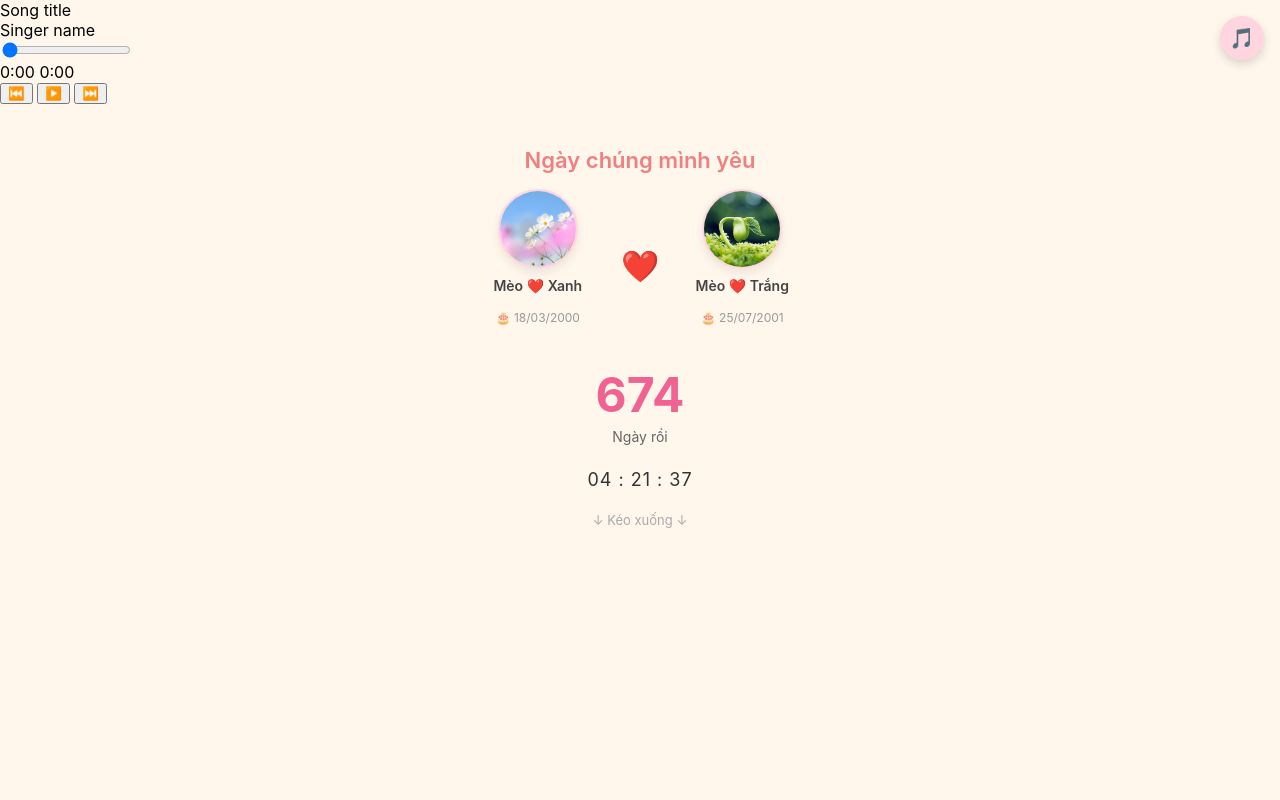
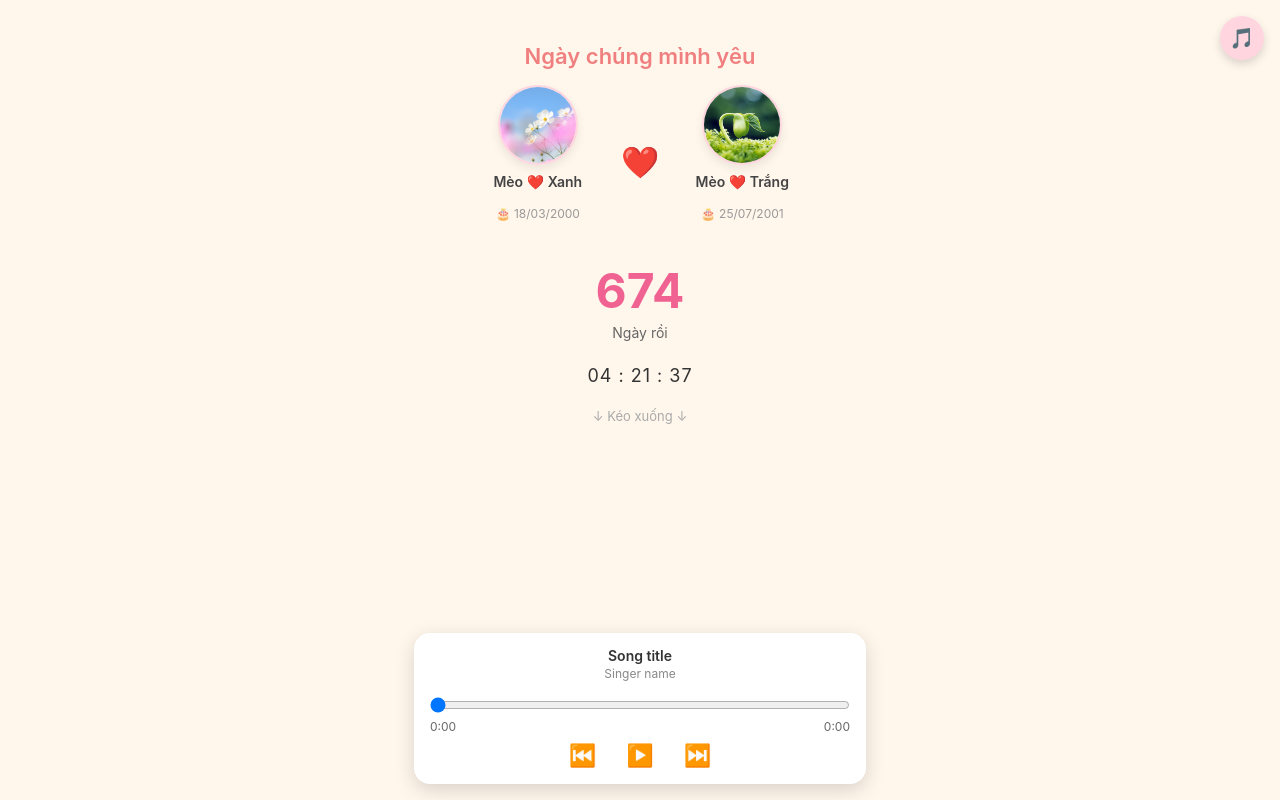
Before and after one commit to BUIHOANGDU/days-we-love, a plain HTML site: page index.html in a window 1280 px wide. Shown: the top 800 px of the page. Drawn offline with Linux system fonts and the light colour scheme.

Commit message:
Update style.css

```diff
--- a/style.css
+++ b/style.css
@@ -159,3 +159,61 @@ h1 {
 .music-btn.off {
   opacity: 0.5;
 }
+
+/* ===== MUSIC PLAYER ===== */
+.music-player {
+  position: fixed;
+  bottom: 16px;
+  left: 50%;
+  transform: translateX(-50%);
+  width: calc(100% - 32px);
+  max-width: 420px;
+  background: #ffffff;
+  border-radius: 16px;
+  padding: 14px 16px;
+  box-shadow: 0 6px 20px rgba(0,0,0,0.15);
+  z-index: 999;
+}
+
+.song-info {
+  text-align: center;
+  margin-bottom: 10px;
+}
+
+.song-title {
+  font-size: 14px;
+  font-weight: 600;
+  color: #333;
+}
+
+.song-artist {
+  font-size: 12px;
+  color: #888;
+  margin-top: 2px;
+}
+
+#progress {
+  width: 100%;
+  margin: 6px 0;
+}
+
+.time-row {
+  display: flex;
+  justify-content: space-between;
+  font-size: 12px;
+  color: #666;
+}
+
+.controls {
+  margin-top: 8px;
+  display: flex;
+  justify-content: center;
+  gap: 18px;
+}
+
+.controls button {
+  border: none;
+  background: none;
+  font-size: 22px;
+  cursor: pointer;
+}
```
